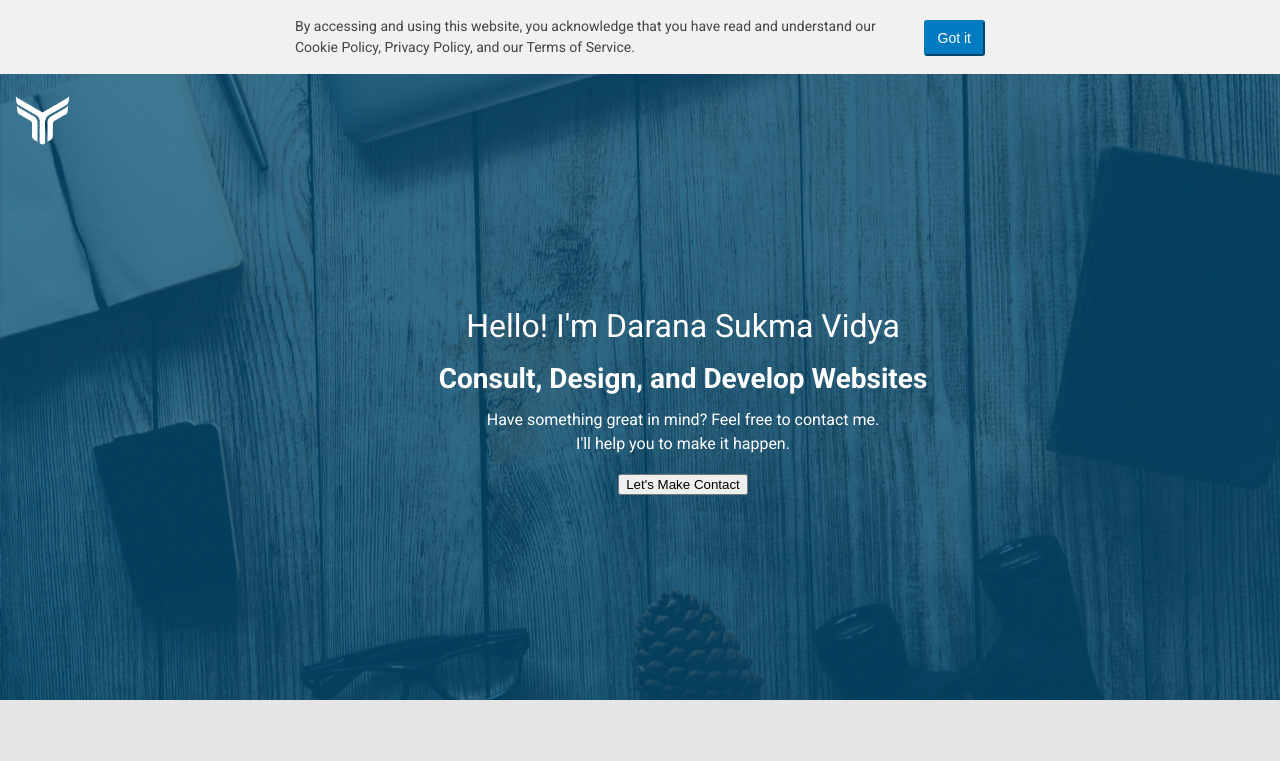
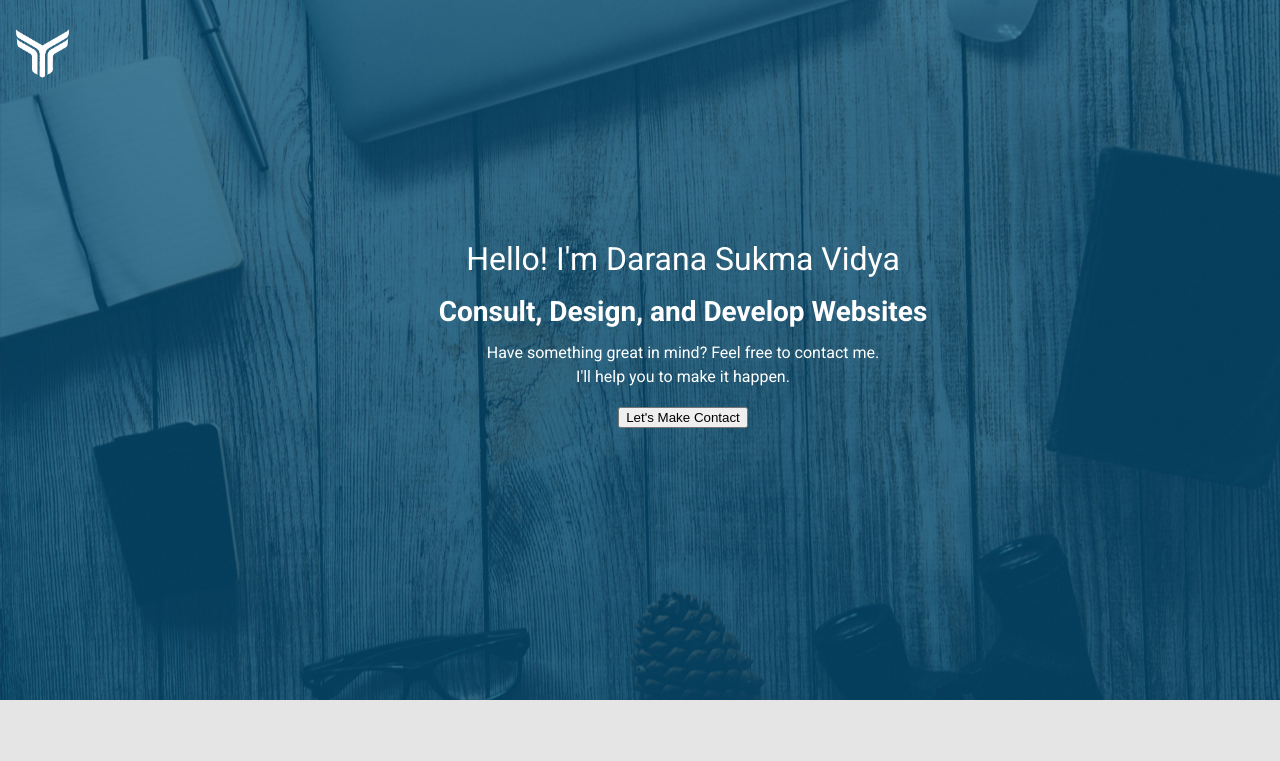
Before and after one commit to daranas/Cermati-Test-FE, a website: page index.html in a window 1280 px wide. Both pictures are taken after a click on the button "Got it". Shown: the top 761 px of the page. Drawn offline with nearby package versions, Linux system fonts and the light colour scheme.

Commit message:
create animation for notif bar

```diff
--- a/assets/js/cermati.js
+++ b/assets/js/cermati.js
@@ -0,0 +1,8 @@
+$( document ).ready(function() {
+  var notifBar = $('.notification');
+  var sectionHero = $('.hero');
+  $('#getNotif').on('click', function() {
+    notifBar.slideUp(80);
+    sectionHero.css('padding-top', 0);
+  })
+});
--- a/index.html
+++ b/index.html
@@ -17,7 +17,7 @@
         <div class="wrapper small">
             <div class="notification__content">
                 <p>By accessing and using this website, you acknowledge that you have read and understand our Cookie Policy, Privacy Policy, and our Terms of Service.</p>
-                <button>Got it</button>
+                <button id="getNotif">Got it</button>
             </div>
         </div>
     </div>
```
